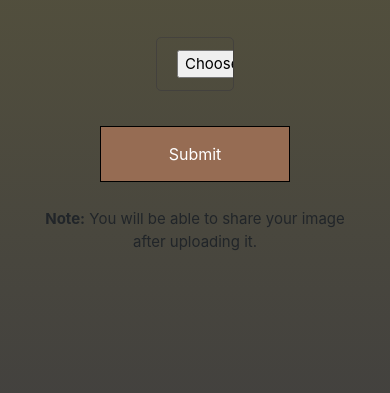
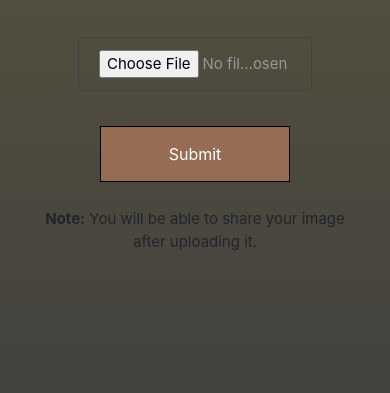
Before and after one commit to GabrielMares00/SITUE, a PHP site: page /image-uploader.html in a window 390 px wide. Shown: the part 398-791 px from the top of the page. Run offline with PHP 8.4, Linux system fonts and the light colour scheme.

Commit message:
Added some site responsiveness

```diff
--- a/Style/image-uploader.css
+++ b/Style/image-uploader.css
@@ -20,3 +20,9 @@ input[type=submit] {
     cursor: pointer;
     display: inline;
 }
+
+@media screen and (max-width: 500px) {
+    input[type=file] {
+        width: 75%;
+    }
+}
--- a/Style/index.css
+++ b/Style/index.css
@@ -82,6 +82,8 @@ header {
 
 .logo {
     padding-top: 50px;
+    /* TODO: FIX CENTERING */
+    visibility: hidden;
 }
 
 .bottom-line {
```
